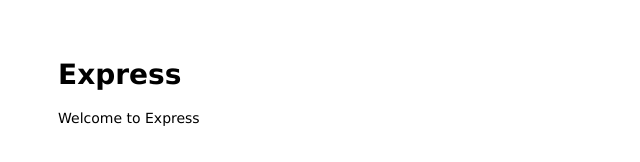
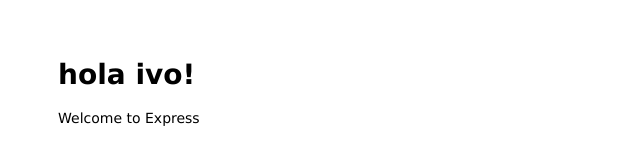
Before and after one commit to ivonne-tournier/BackEnd, a website: page ivoApp/public/index.html in a window 1280 px wide. Shown: the full height of the page, 0-640 px from the left. Drawn offline with Linux system fonts and the light colour scheme.

Commit message:
cambio en public

```diff
--- a/ivoApp/public/index.html
+++ b/ivoApp/public/index.html
@@ -6,7 +6,7 @@
 </head>
 
 <body>
-  <h1>Express</h1>
+  <h1>hola ivo!</h1>
   <p>Welcome to Express</p>
 </body>
 
```
